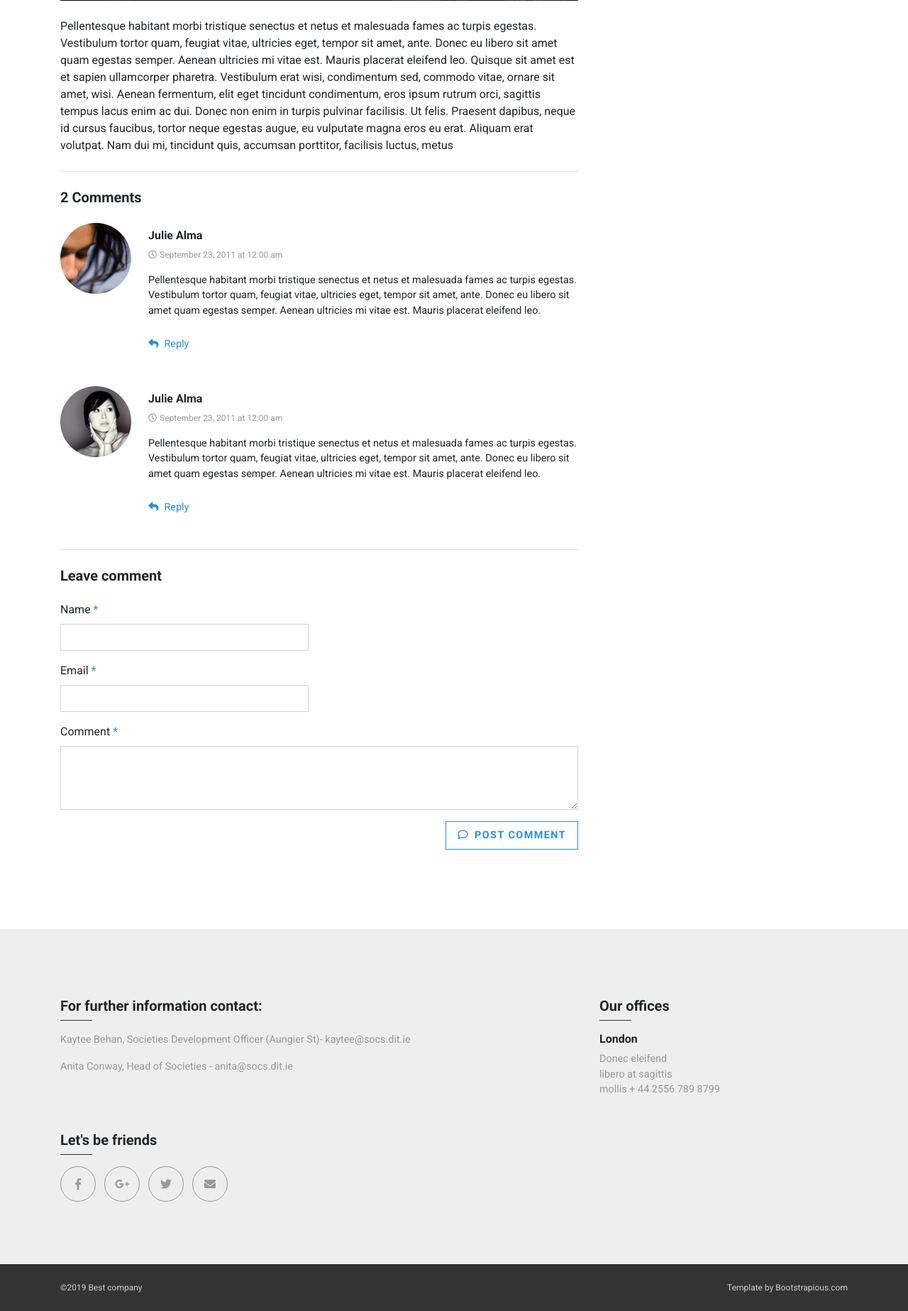
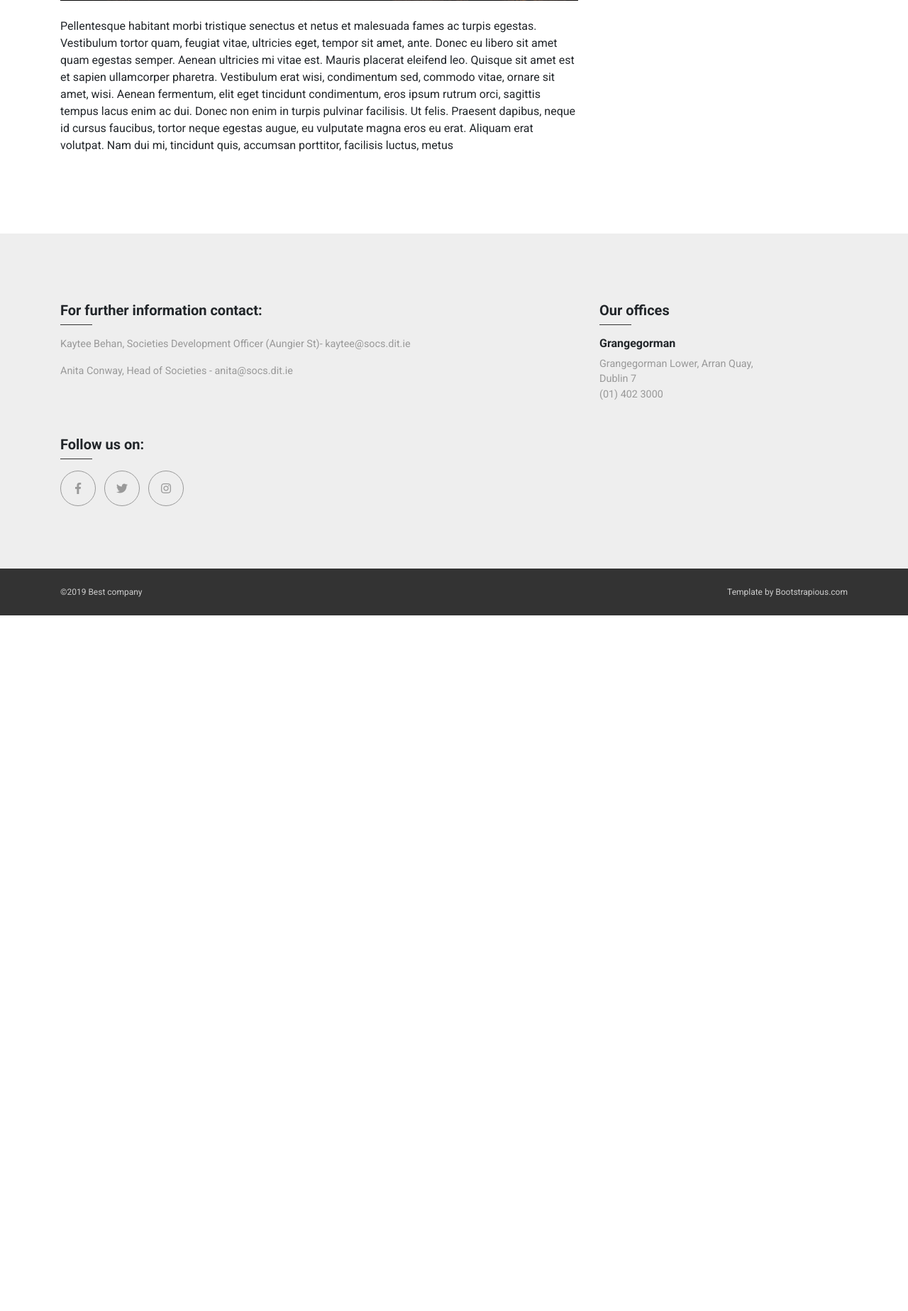
Before and after one commit to MaxZah123/Global-Software-2-Website, a Django app: page /websiteapp/Overview in a window 1280 px wide. Shown: the part 2175-4022 px from the top of the page at 71% size. After the commit the page ends 3042 px from the top, so only its background shows below. Run offline with Django 3.2, Linux system fonts and the light colour scheme; some libraries are stand-ins or nearby versions.

Commit message:
Update Overview.html

```diff
--- a/websiteproj/templates/Overview.html
+++ b/websiteproj/templates/Overview.html
@@ -80,47 +80,6 @@
               <li>Aliquam tincidunt mauris eu risus.</li>
             </ul><img src="{%static 'img/blog1.jpg' %}" alt="Example blog post alt" class="img-fluid mb-4">
             <p>Pellentesque habitant morbi tristique senectus et netus et malesuada fames ac turpis egestas. Vestibulum tortor quam, feugiat vitae, ultricies eget, tempor sit amet, ante. Donec eu libero sit amet quam egestas semper. Aenean ultricies mi vitae est. Mauris placerat eleifend leo. Quisque sit amet est et sapien ullamcorper pharetra. Vestibulum erat wisi, condimentum sed, commodo vitae, ornare sit amet, wisi. Aenean fermentum, elit eget tincidunt condimentum, eros ipsum rutrum orci, sagittis tempus lacus enim ac dui. Donec non enim in turpis pulvinar facilisis. Ut felis. Praesent dapibus, neque id cursus faucibus, tortor neque egestas augue, eu vulputate magna eros eu erat. Aliquam erat volutpat. Nam dui mi, tincidunt quis, accumsan porttitor, facilisis luctus, metus</p>
-            <div class="border-bottom my-4"></div>
-            <h5 class="mb-4">2 Comments</h5>
-            <div class="media mb-5"><img src="{%static 'img/blog-avatar.jpg' %}" alt="" width="100" class="rounded-circle">
-              <div class="media-body ml-4">
-                <h6 class="my-2">Julie Alma</h6>
-                <p class="small text-muted"> <i class="far fa-clock mr-1"></i>September 23, 2011 at 12:00 am</p>
-                <p class="text-small mb-4">Pellentesque habitant morbi tristique senectus et netus et malesuada fames ac turpis egestas. Vestibulum tortor quam, feugiat vitae, ultricies eget, tempor sit amet, ante. Donec eu libero sit amet quam egestas semper. Aenean ultricies mi vitae est. Mauris placerat eleifend leo.</p><a href="#" class="text-small"><i class="fas fa-reply mr-2"></i>Reply</a>
-              </div>
-            </div>
-            <div class="media mb-5"><img src="{%static 'img/blog-avatar2.jpg' %}" alt="" width="100" class="rounded-circle">
-              <div class="media-body ml-4">
-                <h6 class="my-2">Julie Alma</h6>
-                <p class="small text-muted"> <i class="far fa-clock mr-1"></i>September 23, 2011 at 12:00 am</p>
-                <p class="text-small mb-4">Pellentesque habitant morbi tristique senectus et netus et malesuada fames ac turpis egestas. Vestibulum tortor quam, feugiat vitae, ultricies eget, tempor sit amet, ante. Donec eu libero sit amet quam egestas semper. Aenean ultricies mi vitae est. Mauris placerat eleifend leo.</p><a href="#" class="text-small"><i class="fas fa-reply mr-2"></i>Reply</a>
-              </div>
-            </div>
-            <div class="border-bottom my-4"></div>
-            <h5 class="mb-4">Leave comment</h5>
-            <form id="contact-form" method="post" action="contact.php" class="contact-form form">
-              <div class="row">
-                <div class="form-group col-lg-6">
-                  <label for="name" class="font-weight-normal">Name <span class="text-primary">*</span></label>
-                  <input id="name" type="text" name="name" required class="form-control">
-                </div>
-              </div>
-              <div class="row">
-                <div class="form-group col-lg-6">
-                  <label for="email" class="font-weight-normal">Email <span class="text-primary">*</span></label>
-                  <input id="email" type="email" name="email" required class="form-control">
-                </div>
-              </div>
-              <div class="row">
-                <div class="form-group col-lg-12">
-                  <label for="message" class="font-weight-normal">Comment <span class="text-primary">*</span></label>
-                  <textarea id="message" rows="3" name="message" class="form-control"></textarea>
-                </div>
-                <div class="form-group col-lg-12 text-right">
-                  <button type="submit" class="btn btn-outline-primary"> <i class="far fa-comment mr-2"> </i>Post comment</button>
-                </div>
-              </div>
-            </form>
           </div>
         </div>
       </div>
@@ -135,18 +94,17 @@
           </div>
           <div class="col-lg-4 col-md-6 mb-4">
             <h5 class="lined lined-dark mb-3">Our offices</h5>
-            <h6>London</h6>
-            <p class="text-muted mb-0 text-small">Donec eleifend</p>
-            <p class="text-muted mb-0 text-small">libero at sagittis</p>
-            <p class="text-muted mb-4 text-small">mollis + 44 2556 789 8799 </p>
+            <h6>Grangegorman</h6>
+            <p class="text-muted mb-0 text-small">Grangegorman Lower, Arran Quay,</p>
+            <p class="text-muted mb-0 text-small">Dublin 7</p>
+            <p class="text-muted mb-4 text-small">(01) 402 3000 </p>
           </div>
 		  <div class="col-lg-4 col-md-6 mb-4">
-            <h5 class="lined lined-dark mb-3">Let's be friends</h5>
+            <h5 class="lined lined-dark mb-3">Follow us on:</h5>
             <ul class="list-inline">
-              <li class="list-inline-item"><a href="#" class="social-link"><i class="fab fa-facebook-f"></i></a></li>
-              <li class="list-inline-item"><a href="#" class="social-link"><i class="fab fa-google-plus-g"></i></a></li>
-              <li class="list-inline-item"><a href="#" class="social-link"><i class="fab fa-twitter"></i></a></li>
-              <li class="list-inline-item"><a href="#" class="social-link"><i class="fas fa-envelope"></i></a></li>
+              <li class="list-inline-item"><a href="https://www.facebook.com/TUDublinCCSocieties/" class="social-link"><i class="fab fa-facebook-f"></i></a></li>
+              <li class="list-inline-item"><a href="https://twitter.com/tudublin_socs?lang=en" class="social-link"><i class="fab fa-twitter"></i></a></li>
+              <li class="list-inline-item"><a href="https://www.instagram.com/explore/locations/134255093261497/ireland/dublin-ireland/dit-societies-office/" class="social-link"><i class="fab fa-instagram"></i></a></li>
             </ul>
           </div>
         </div>
```
